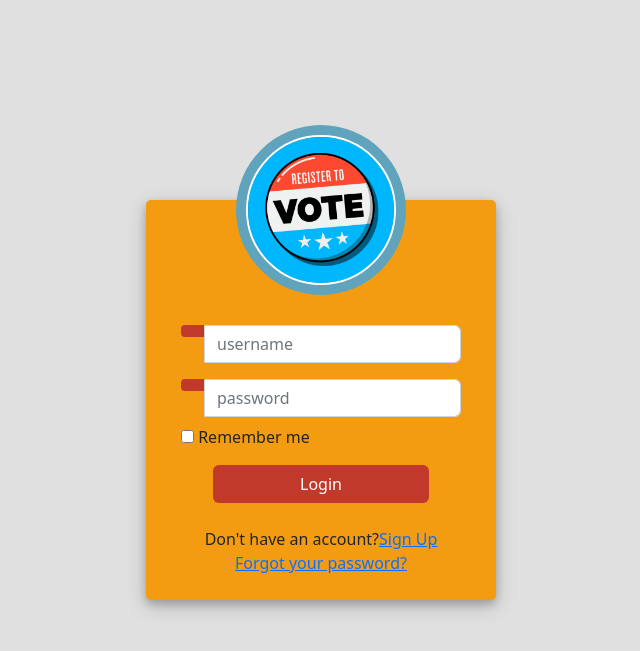
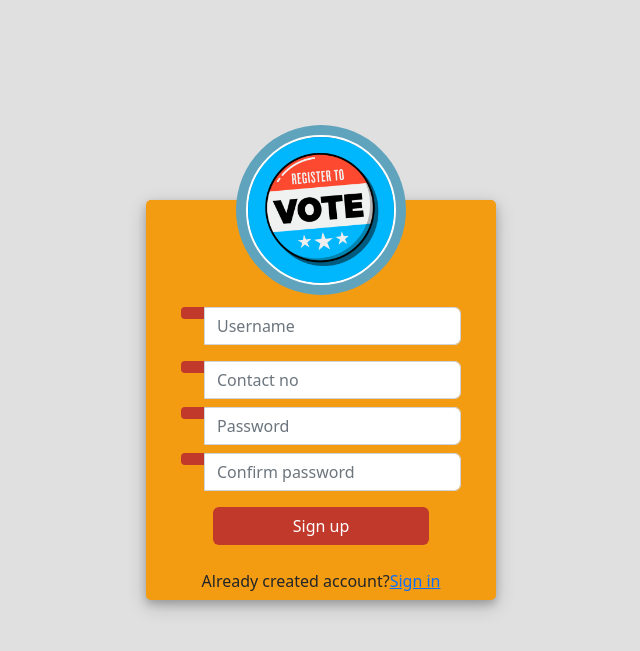
Before and after one commit to Zaid-Parkar/Online-Voting-System, a PHP site: page /Online-Voting-System/?sign-up=1 in a window 1280 px wide. Shown: the top 651 px of the page, without its empty margins (319-959 px from the left). Run offline with PHP 8.4, Linux system fonts and the light colour scheme.

Commit message:
signup page

```diff
--- /dev/null
+++ b/admin/config.php
@@ -0,0 +1,6 @@
+<?php
+
+$db=mysqli_connect("localhost","root","","onlinevotingsystem") or die("Connectivity error")
+
+
+?>
--- a/index.php
+++ b/index.php
@@ -1,4 +1,3 @@
-
 <!-- //http://localhost/Online-Voting-System/index.php -->
 
 <!DOCTYPE html>
@@ -14,6 +13,7 @@
 
 	</head>
 	<!--Coded with love by Mutiullah Samim-->
+
 	<body>
 		<div class="container h-100">
 			<div class="d-flex justify-content-center h-100">
@@ -23,6 +23,53 @@
 							<img src="./assets/images/logo.gif" class="brand_logo" alt="Logo">
 						</div>
 					</div>
+
+					<?php
+                   if(isset($_GET['sign-up']))
+				   {
+                       ?>
+					<div class="d-flex justify-content-center form_container">
+						<form method="POST">
+							<div class="input-group mb-3">
+								<div class="input-group-append">
+									<span class="input-group-text"><i class="fas fa-user"></i></span>
+								</div>
+								<input type="text" name="su_username" class="form-control input_user" placeholder="Username" required />
+							</div>
+							<div class="input-group mb-2">
+								<div class="input-group-append">
+									<span class="input-group-text"><i class="fas fa-key"></i></span>
+								</div>
+								<input type="text" name="su_contact_no" class="form-control input_pass" placeholder="Contact no" required />
+							</div>
+							<div class="input-group mb-2">
+								<div class="input-group-append">
+									<span class="input-group-text"><i class="fas fa-key"></i></span>
+								</div>
+								<input type="password" name="su_password" class="form-control input_pass" placeholder="Password" required />
+							</div>
+							<div class="input-group mb-2">
+								<div class="input-group-append">
+									<span class="input-group-text"><i class="fas fa-key"></i></span>
+								</div>
+								<input type="password" name="su_confirm_password" class="form-control input_pass" placeholder="Confirm password" required />
+							</div>
+
+							<div class="d-flex justify-content-center mt-3 login_container">
+								<button type="submit" name="sign_up_btn" class="btn login_btn">Sign up</button>
+							</div>
+						</form>
+					</div>
+
+					<div class="mt-4">
+						<div class="d-flex justify-content-center links">
+							Already created account? <a href="index.php" class="ml-2">Sign in</a>
+						</div>
+
+					</div>
+					<?php
+				   }else{
+					?>
 					<div class="d-flex justify-content-center form_container">
 						<form>
 							<div class="input-group mb-3">
@@ -51,15 +98,58 @@
 
 					<div class="mt-4">
 						<div class="d-flex justify-content-center links">
-						Don't have an account? <a href="#" class="ml-2">Sign Up</a>
+							Don't have an account? <a href="?sign-up=1" class="ml-2">Sign Up</a>
 						</div>
 						<div class="d-flex justify-content-center links">
 							<a href="#">Forgot your password?</a>
 						</div>
 					</div>
+					<?php
+				   }
+				?>
+
+
 				</div>
 			</div>
 		</div>
 		<script src="https://cdn.jsdelivr.net/npm/bootstrap@5.2.3/dist/js/bootstrap.min.js" integrity="sha384-cuYeSxntonz0PPNlHhBs68uyIAVpIIOZZ5JqeqvYYIcEL727kskC66kF92t6Xl2V" crossorigin="anonymous"></script>
+		<script src="assets/js/jquery.min.js"></script>
 	</body>
+
 </html>
+
+
+
+
+
+<?php
+
+require_once("admin/config.php");
+if(isset($_POST['sign_up_btn']))
+{
+$su_username=mysqli_real_escape_string($db,$_POST['su_username']);
+$su_contact_no=mysqli_real_escape_string($db,$_POST['su_contact_no']);
+$su_password=mysqli_real_escape_string($db,$_POST['su_password']);
+$su_confirm_password=mysqli_real_escape_string($db,$_POST['su_confirm_password']);
+$user_role="Voter";
+
+
+if($su_password==$su_confirm_password){
+
+//query
+mysqli_query($db, "INSERT INTO users(username,Contact_no,password,user_role)
+Values('".$su_username."','".$su_contact_no."','".$su_password."','".$user_role."' )")
+or die(mysqli_error($db));
+?>
+<script> location.assign("index.php?sign-up=1&registered=1"); </script>
+
+<?php
+
+}else{
+?>
+<script> location.assign("index.php?sign-up=1&invalid=1"); </script>
+
+<?php
+}
+}
+?>
```
Lines whose indentation alone changed are shown as unchanged.
